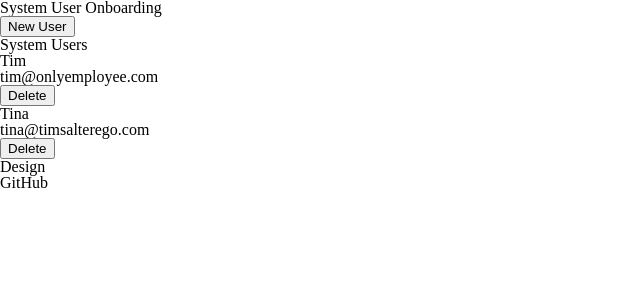
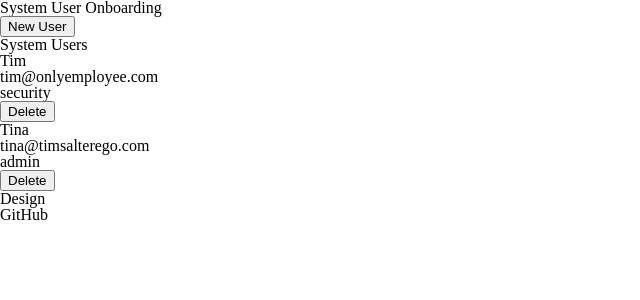
Before and after one commit to taratimmerman/user-onboard, a React (Create React App) app: page / in a window 1280 px wide. Shown: the top 300 px of the page, without its empty margins (0-640 px from the left). Built offline with nearby package versions, Linux system fonts and the light colour scheme.

Commit message:
Display user roles

```diff
--- a/src/components/UsersSctn.js
+++ b/src/components/UsersSctn.js
@@ -38,6 +38,7 @@ const UsersSctn = (props) => {
                             return <li key={user.id}>
                                 <h1>{user.name}</h1>
                                 <p>{user.email}</p>
+                                <p className="role">{user.role}</p>
                                 <button
                                     data-cy={`deleteBtn${index}`}
                                     onClick={() => deleteUser(user.id)}
```
Also changed, not shown: 1 other file (tests, documents, lock files or other folders).
